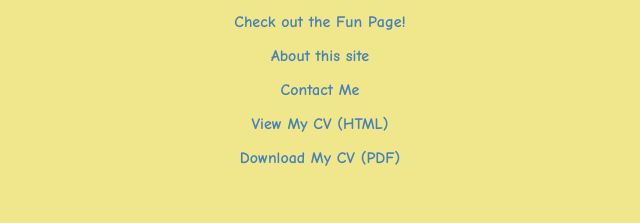
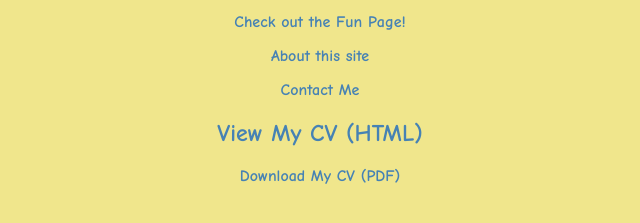
Before and after one commit to mmerino90/mmerino90.github.io, a plain HTML site: page index.html in a window 1280 px wide. Shown: the part 119-342 px from the top of the page, without its empty margins (320-960 px from the left). Drawn offline with Linux system fonts and the light colour scheme.

Commit message:
Make CV link more prominent on homepage

```diff
--- a/index.html
+++ b/index.html
@@ -13,7 +13,7 @@
 	<p><a href="fun.html">Check out the Fun Page!</a></p>
 	<p><a href="about.md">About this site</a></p>
 	<p><a href="contact.html">Contact Me</a></p>
-	<p><a href="cv.html">View My CV (HTML)</a></p>
+	<h2><a href="cv.html">View My CV (HTML)</a></h2>
 	<p><a href="Manuel Merino CV.pdf" target="_blank">Download My CV (PDF)</a></p>
 </body>
 </html>
```
